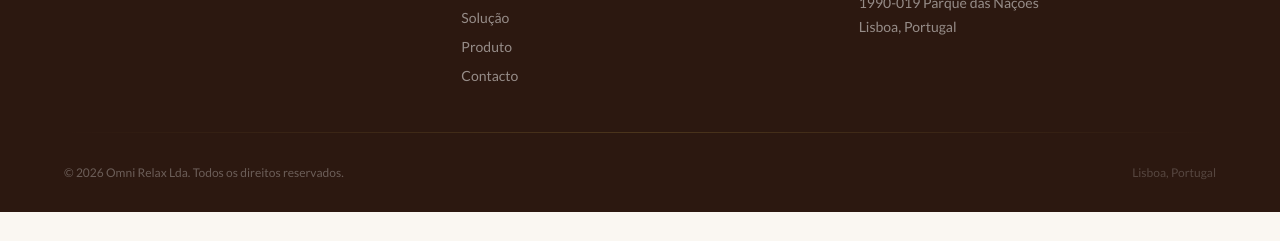
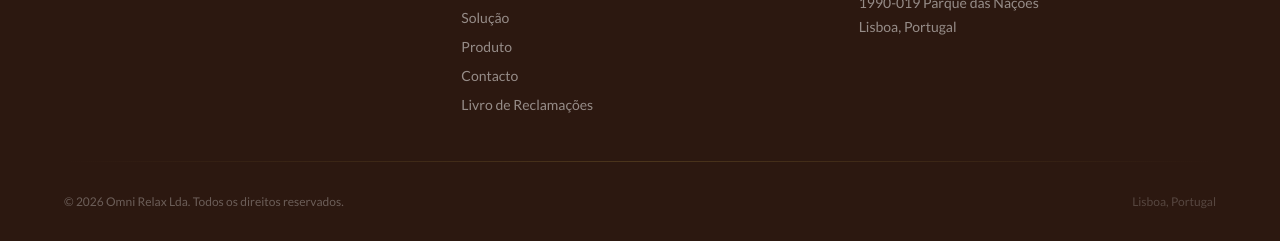
Before and after one commit to omnrl/omni-relax, a plain HTML site: page index.html in a window 1280 px wide. Shown: the part 6515-6756 px from the top of the page. Before the commit the page ends 6727 px from the top, so only its background shows below. Drawn offline with nearby package versions, Linux system fonts and the light colour scheme.

Commit message:
Adicionar link do Livro de Reclamações

```diff
--- a/index.html
+++ b/index.html
@@ -557,6 +557,7 @@
             <li><button class="footer-link" onclick="scrollToSection('solucao')">Solução</button></li>
             <li><button class="footer-link" onclick="scrollToSection('produto')">Produto</button></li>
             <li><button class="footer-link" onclick="scrollToSection('contacto')">Contacto</button></li>
+            <li><a class="footer-link" href="https://www.livroreclamacoes.pt/inicio" target="_blank" rel="noopener">Livro de Reclamações</a></li>
           </ul>
         </div>
         <div>
```
Also changed, not shown: index-en.html (+1 -0 lines).
